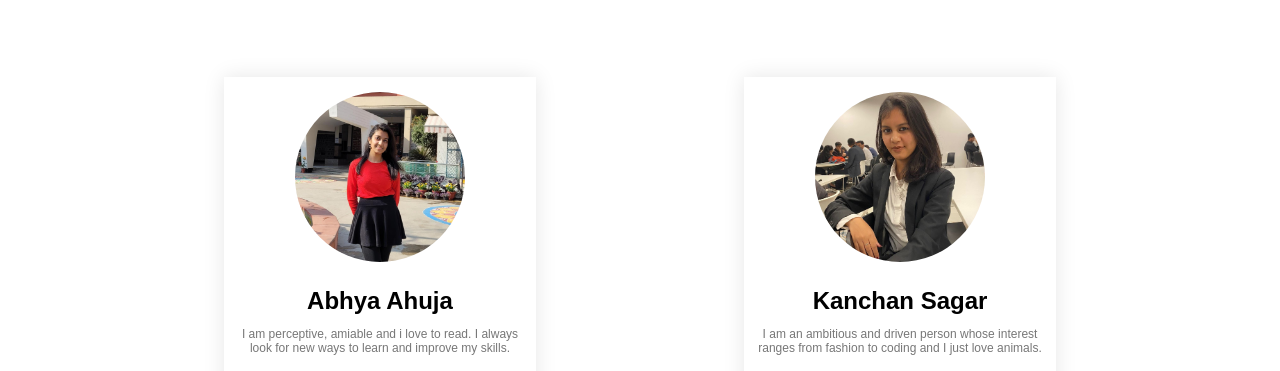
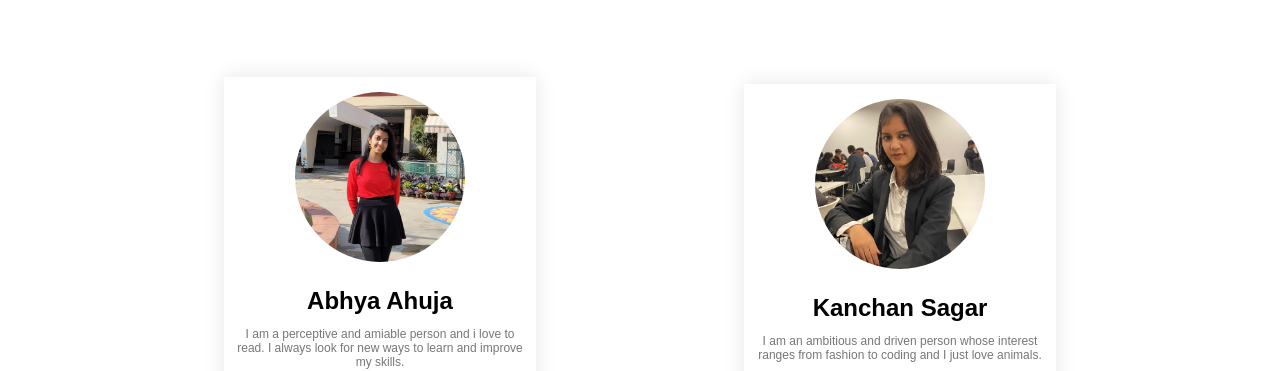
Before and after one commit to AbhyaAhuja/E-Comm, a plain HTML site: page aboutUs.html in a window 1280 px wide. Shown: the part 257-628 px from the top of the page. Drawn offline with Linux system fonts and the light colour scheme.

Commit message:
Update aboutUs.html

```diff
--- a/aboutUs.html
+++ b/aboutUs.html
@@ -42,7 +42,7 @@
                 <img src="Abhya.jpg" alt="">
                 <div class="details">
                     <h2>Abhya Ahuja</h2>
-                    <p>I am perceptive, amiable and i love to read. I always look for new ways to learn and improve my skills.
+                    <p>I am a perceptive and amiable person and i love to read. I always look for new ways to learn and improve my skills.
                     </p>
                 <div class="social-menu">
                     <ul>
```
